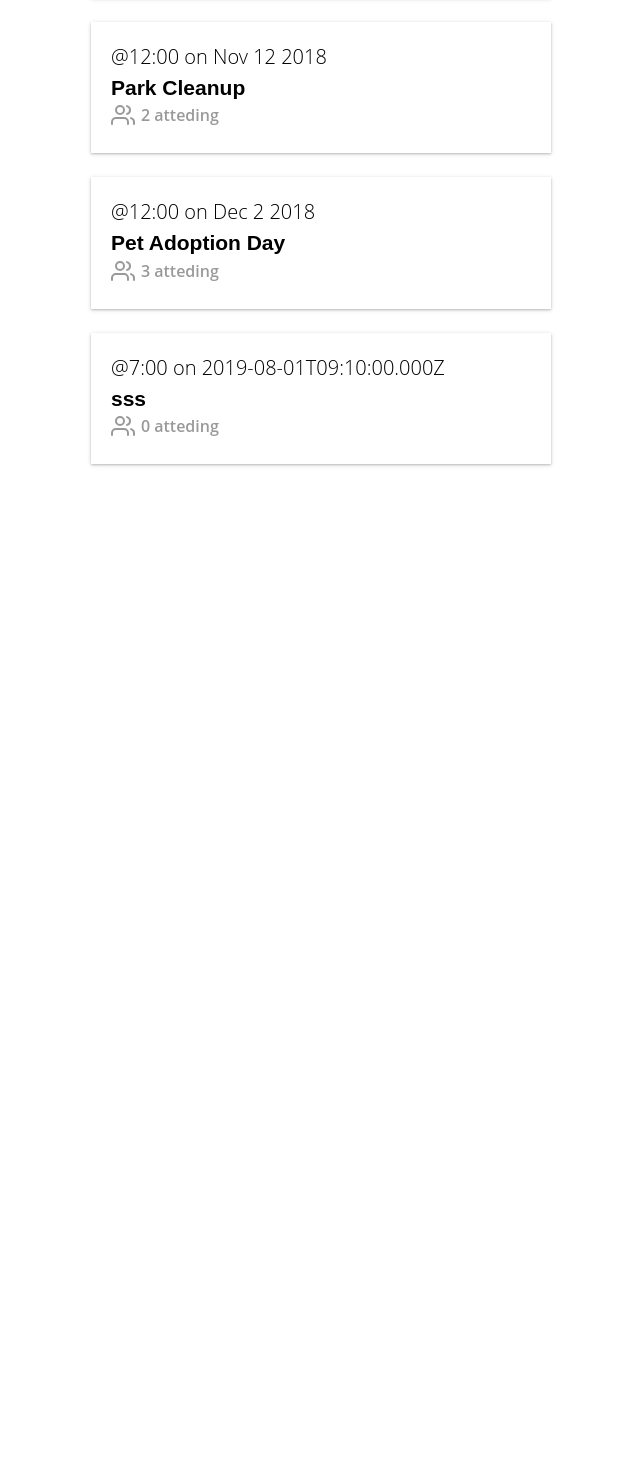
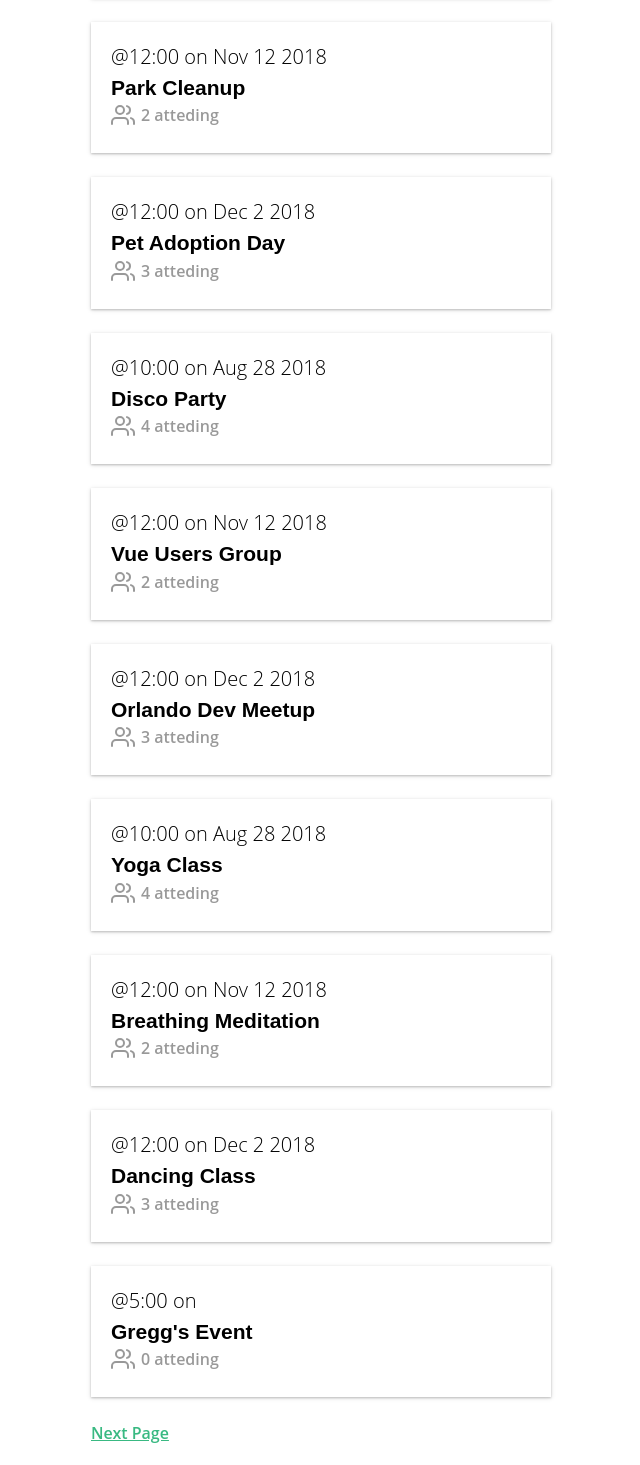
Before and after one commit to Dev3Thoughts/vue-real-world, a Vue app: page / in a window 1280 px wide. Shown: the part 336-1801 px from the top of the page, without its empty margins (319-959 px from the left). Before the commit the page ends 874 px from the top, so only its background shows below. Built offline with nearby package versions, Linux system fonts and the light colour scheme; data requests are answered from the project's data file.

Commit message:
Mutations and Actions

```diff
--- a/db.json
+++ b/db.json
@@ -69,22 +69,160 @@
       ]
     },
     {
-      "id": 466936,
-      "user": {
-        "id": "abc123",
-        "name": "Adam Jahr"
-      },
+      "id": 4,
+      "title": "Disco Party",
+      "date": "Aug 28 2018",
+      "time": "10:00",
+      "location": "Daytona Beach",
+      "description": "Let's clean up this beach.",
+      "organizer": "Adam Jahr",
+      "category": "sustainability",
+      "attendees": [{
+          "id": "abc123",
+          "name": "Adam Jahr"
+        },
+        {
+          "id": "def456",
+          "name": "Gregg Pollack"
+        },
+        {
+          "id": "ghi789",
+          "name": "Beth Swanson"
+        },
+        {
+          "id": "jkl101",
+          "name": "Mary Gordon"
+        }
+      ]
+    },
+    {
+      "id": 5,
+      "title": "Vue Users Group",
+      "date": "Nov 12 2018",
+      "time": "12:00",
+      "location": "132 N Magnolia Street, Orlando, Florida",
+      "description": "We're going to clean up this park.",
+      "organizer": "Adam Jahr",
+      "category": "nature",
+      "attendees": [{
+          "id": "ghi789",
+          "name": "Beth Swanson"
+        },
+        {
+          "id": "jkl101",
+          "name": "Mary Gordon"
+        }
+      ]
+    },
+    {
+      "id": 6,
+      "title": "Orlando Dev Meetup",
+      "date": "Dec 2 2018",
+      "time": "12:00",
+      "location": "132 N Magnolia Street, Orlando, Florida",
+      "description": "Help animals find new homes.",
+      "organizer": "Gregg Pollack",
+      "category": "animal welfare",
+      "attendees": [{
+          "id": "abc123",
+          "name": "Adam Jahr"
+        },
+        {
+          "id": "ghi789",
+          "name": "Beth Swanson"
+        },
+        {
+          "id": "jkl101",
+          "name": "Mary Gordon"
+        }
+      ]
+    },
+    {
+      "id": 7,
+      "title": "Yoga Class",
+      "date": "Aug 28 2018",
+      "time": "10:00",
+      "location": "Daytona Beach",
+      "description": "Let's clean up this beach.",
+      "organizer": "Adam Jahr",
+      "category": "sustainability",
+      "attendees": [{
+          "id": "abc123",
+          "name": "Adam Jahr"
+        },
+        {
+          "id": "def456",
+          "name": "Gregg Pollack"
+        },
+        {
+          "id": "ghi789",
+          "name": "Beth Swanson"
+        },
+        {
+          "id": "jkl101",
+          "name": "Mary Gordon"
+        }
+      ]
+    },
+    {
+      "id": 8,
+      "title": "Breathing Meditation",
+      "date": "Nov 12 2018",
+      "time": "12:00",
+      "location": "132 N Magnolia Street, Orlando, Florida",
+      "description": "We're going to clean up this park.",
+      "organizer": "Adam Jahr",
+      "category": "nature",
+      "attendees": [{
+          "id": "ghi789",
+          "name": "Beth Swanson"
+        },
+        {
+          "id": "jkl101",
+          "name": "Mary Gordon"
+        }
+      ]
+    },
+    {
+      "id": 9,
+      "title": "Dancing Class",
+      "date": "Dec 2 2018",
+      "time": "12:00",
+      "location": "132 N Magnolia Street, Orlando, Florida",
+      "description": "Help animals find new homes.",
+      "organizer": "Gregg Pollack",
+      "category": "animal welfare",
+      "attendees": [{
+          "id": "abc123",
+          "name": "Adam Jahr"
+        },
+        {
+          "id": "ghi789",
+          "name": "Beth Swanson"
+        },
+        {
+          "id": "jkl101",
+          "name": "Mary Gordon"
+        }
+      ]
+    },
+    {
+      "id": 10,
       "category": "animal welfare",
       "organizer": {
-        "id": "abc123",
-        "name": "Adam Jahr"
+        "user": {
+          "id": "abc123",
+          "name": "Adam Jahr"
+        }
       },
-      "title": "sss",
-      "description": "vv",
-      "location": "sdfds",
-      "date": "2019-08-01T09:10:00.000Z",
-      "time": "7:00",
-      "attendees": []
+      "title": "Gregg's Event",
+      "description": "We'll do stuff",
+      "location": "Your House",
+      "date": "",
+      "time": "5:00",
+      "attendees": [
+
+      ]
     }
   ]
 }
--- a/src/App.vue
+++ b/src/App.vue
@@ -1,12 +1,13 @@
 <template>
   <div id="app">
     <NavBar />
-    <router-view />
+    <router-view :key="$route.fullPath" />
   </div>
 </template>
 
 <script>
 import NavBar from '@/components/NavBar.vue'
+
 export default {
   components: {
     NavBar
--- a/src/services/EventService.js
+++ b/src/services/EventService.js
@@ -10,8 +10,8 @@
 })
 
 export default {
-  getEvents() {
-    return apiClient.get('/events')
+  getEvents(perPage, page) {
+    return apiClient.get('/events?_limit' + perPage + '&_page=' + page)
   },
   getEvent(id) {
     return apiClient.get('/events/' + id)
--- a/src/store.js
+++ b/src/store.js
@@ -19,11 +19,22 @@
       'food',
       'community'
     ],
-    events: []
+    events: [],
+    eventsTotal: 0,
+    event: {}
   },
   mutations: {
     ADD_EVENT(state, event) {
       state.events.push(event)
+    },
+    SET_EVENTS(state, events) {
+      state.events = events
+    },
+    SET_EVENTS_TOTAL(state, eventsTotal) {
+      state.eventsTotal = eventsTotal
+    },
+    SET_EVENT(state, event) {
+      state.event = event
     }
   },
   actions: {
@@ -31,6 +42,34 @@
       return EventService.postEvent(event).then(() => {
         commit('ADD_EVENT', event)
       })
+    },
+    fetchEvents({ commit }, { perPage, page }) {
+      EventService.getEvents(perPage, page)
+        .then(response => {
+          commit(
+            'SET_EVENTS_TOTAL',
+            parseInt(response.headers['x-total-count'])
+          )
+          commit('SET_EVENTS', response.data)
+        })
+        .catch(error => {
+          console.log('There was an error:', error.response)
+        })
+    },
+    fetchEvent({ commit, getters }, id) {
+      var event = getters.getEventById(id)
+
+      if (event) {
+        commit('SET_EVENT', event)
+      } else {
+        EventService.getEvent(id)
+          .then(response => {
+            commit('SET_EVENT', response.data)
+          })
+          .catch(error => {
+            console.log('There was an error:', error.response)
+          })
+      }
     }
   },
   getters: {
--- a/src/views/EventList.vue
+++ b/src/views/EventList.vue
@@ -2,33 +2,52 @@
   <div>
     <h1>Events Listing</h1>
     <EventCard v-for="event in events" :key="event.id" :event="event" />
-    <BaseIcon />
+    <template v-if="page != 1">
+      <router-link
+        :to="{ name: 'event-list', query: { page: page - 1 } }"
+        rel="prev"
+      >
+        Prev Page</router-link
+      >
+      <template v-if="hasNextPage">
+        |
+      </template>
+    </template>
+    <router-link
+      v-if="hasNextPage"
+      :to="{ name: 'event-list', query: { page: page + 1 } }"
+      rel="next"
+    >
+      Next Page</router-link
+    >
   </div>
 </template>
 
 <script>
 import EventCard from '@/components/EventCard.vue'
-import EventService from '@/services/EventService.js'
+import { mapState } from 'vuex'
 
 export default {
   components: {
-    EventCard: EventCard
-  },
-  data() {
-    return {
-      events: []
-    }
+    EventCard
   },
   created() {
-    EventService.getEvents()
-      .then(response => {
-        this.events = response.data
-      })
-      .catch(error => {
-        console.log('There was an error:' + error.response)
-      })
+    this.perPage = 3 // Setting perPage here and not in data means it won't be reactive.
+    // We don't need it to be reactive, and this way our component has access to it.
+
+    this.$store.dispatch('fetchEvents', {
+      perPage: this.perPage,
+      page: this.page
+    })
+  },
+  computed: {
+    page() {
+      return parseInt(this.$route.query.page) || 1
+    },
+    hasNextPage() {
+      return this.eventsTotal > this.page * this.perPage
+    },
+    ...mapState(['events', 'eventsTotal'])
   }
 }
 </script>
-
-<style></style>
--- a/src/views/EventShow.vue
+++ b/src/views/EventShow.vue
@@ -6,12 +6,14 @@
       <h5>Organized by {{ event.organizer ? event.organizer.name : '' }}</h5>
       <h5>Category: {{ event.category }}</h5>
     </div>
-    <BaseIcon name="map">
-      <h2>Location</h2>
-    </BaseIcon>
+
+    <BaseIcon name="map"><h2>Location</h2></BaseIcon>
+
     <address>{{ event.location }}</address>
+
     <h2>Event details</h2>
     <p>{{ event.description }}</p>
+
     <h2>
       Attendees
       <span class="badge -fill-gradient">{{
@@ -29,29 +31,17 @@
     </ul>
   </div>
 </template>
-
 <script>
-import EventService from '@/services/EventService.js'
+import { mapState } from 'vuex'
 
 export default {
   props: ['id'],
-  data() {
-    return {
-      event: {}
-    }
+  created() {
+    this.$store.dispatch('fetchEvent', this.id)
   },
-  created() {
-    EventService.getEvent(this.id)
-      .then(response => {
-        this.event = response.data
-      })
-      .catch(error => {
-        console.log('There was an error', error.response)
-      })
-  }
+  computed: mapState(['event'])
 }
 </script>
-
 <style scoped>
 .location {
   margin-bottom: 0;
```
